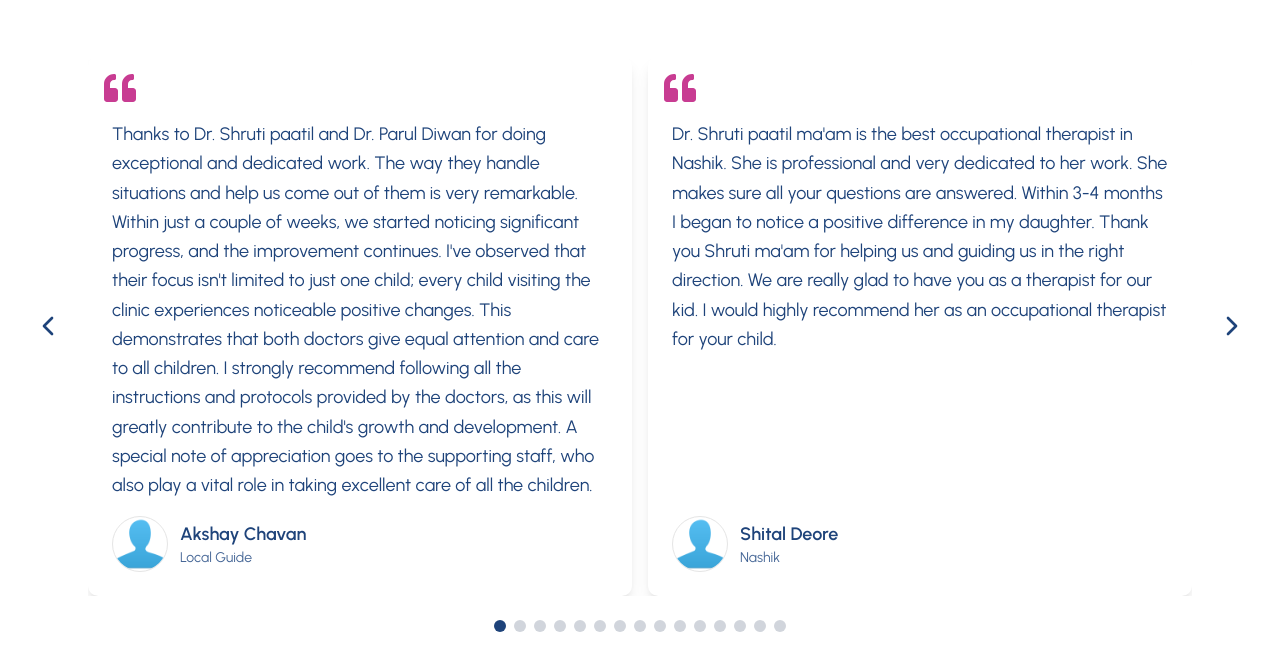
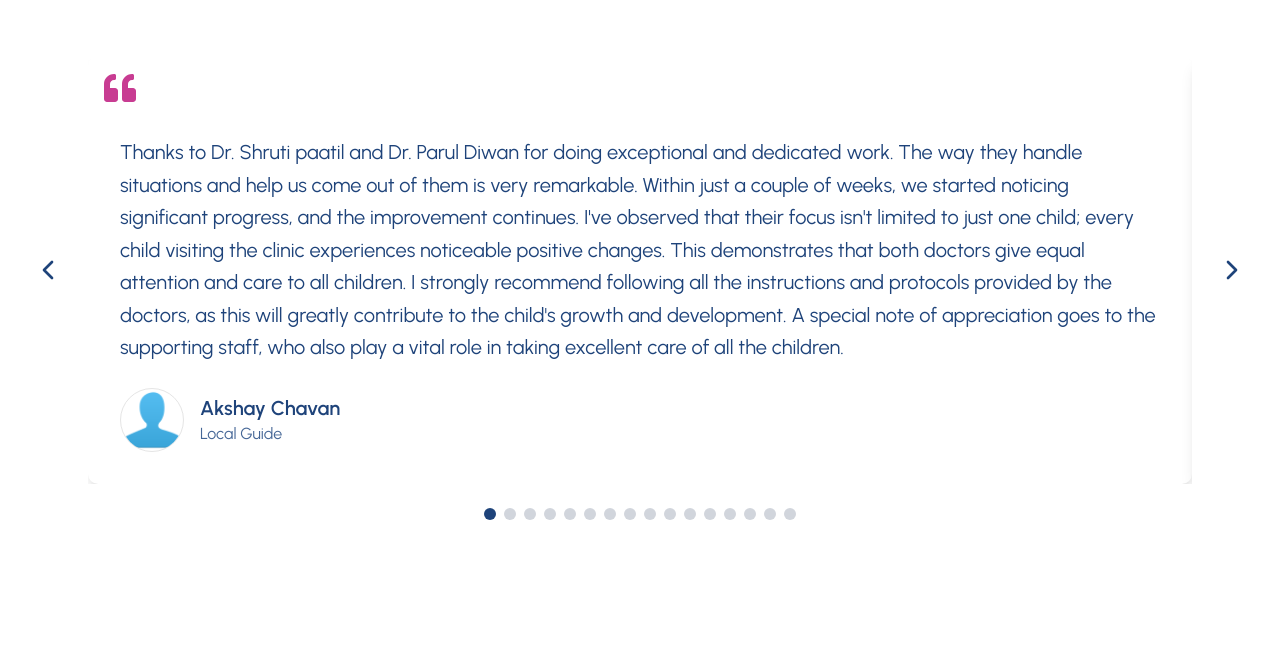
Before and after one commit to Fluencer-D/8senses_user_side, a Next.js app: page /components/testimonials in a window 1280 px wide. Shown: the top 670 px of the page. Built offline with nearby package versions, Linux system fonts and the light colour scheme.

Commit message:
Improved Testemonials and Make Appointment

```diff
--- a/app/components/consultation/page.tsx
+++ b/app/components/consultation/page.tsx
@@ -91,14 +91,14 @@ const Consultation = () => {
       {/* Custom Modal/Dialog - Enhanced Styling with Transparent Foggy Background */}
       {isAppointmentDialogOpen && (
         <div className="fixed inset-0 z-50 flex items-center justify-center bg-transparent p-4 backdrop-blur-xl">
-          <div className="modal-scroll relative w-full max-w-md rounded-xl bg-white p-6 sm:p-8 shadow-2xl animate-fade-in-up max-h-[90vh] overflow-y-auto overflow-x-hidden">
+            <div className="modal-scroll relative w-full max-w-md rounded-xl bg-white p-6 sm:p-8 shadow-2xl animate-fade-in-up max-h-[90vh] overflow-y-auto overflow-x-hidden">
             {/* Close button */}
             <button
               onClick={() => setIsAppointmentDialogOpen(false)}
-              className="absolute top-3 right-3 sm:top-4 sm:right-4 text-gray-500 hover:text-gray-800 transition-colors"
+              className="absolute top-4 right-4 text-gray-500 hover:text-gray-800 transition-colors z-10"
               aria-label="Close dialog"
             >
-              <X className="h-5 w-5 sm:h-6 sm:w-6" />
+              <X className="h-6 w-6" />
             </button>
 
             <div className="flex flex-col space-y-4 text-center">
--- a/app/components/testimonials/page.tsx
+++ b/app/components/testimonials/page.tsx
@@ -174,7 +174,7 @@ const testimonials = [
 
 const Testimonials = () => {
   const [currentIndex, setCurrentIndex] = useState(0);
-  const cardsPerView = 2; // Show 2 cards at once
+  const cardsPerView = 1; // Show 1 card at once
   const maxIndex = Math.max(0, testimonials.length - cardsPerView);
 
   const nextSlide = () => {
@@ -188,47 +188,47 @@ const Testimonials = () => {
   return (
     <section className="relative bg-transparent py-6 sm:py-10 md:py-14">
       <div className="container mx-auto px-4 sm:px-6 relative">
-        <div className="flex items-center gap-4">
+        <div className="flex items-center gap-2 sm:gap-4">
           {/* Left Arrow */}
           <button
             onClick={prevSlide}
-            className="p-2 z-10 hover:bg-gray-100 rounded-full transition-colors"
+            className="p-1 sm:p-2 z-10 hover:bg-gray-100 rounded-full transition-colors"
             disabled={currentIndex === 0}
           >
-            <ChevronLeft className="w-8 h-8 text-[#1E437A]" />
+            <ChevronLeft className="w-6 h-6 sm:w-8 sm:h-8 text-[#1E437A]" />
           </button>
 
           {/* Testimonials Container */}
           <div className="flex-1 overflow-hidden">
             <div
-              className="flex transition-transform duration-500 ease-in-out gap-4 h-auto"
-              style={{ transform: `translateX(calc(-${currentIndex * 100}% - ${currentIndex * 16}px))` }}
+              className="flex transition-transform duration-500 ease-in-out h-auto"
+              style={{ transform: `translateX(-${currentIndex * 100}%)` }}
             >
               {testimonials.map((testimonial, index) => (
                 <div
                   key={index}
-                  className="w-full flex-shrink-0 bg-white rounded-lg shadow-lg p-4 md:p-6 relative flex flex-col"
-                  style={{ width: `calc(50% - 8px)` }}
+                  className="w-full flex-shrink-0 bg-white rounded-lg shadow-lg p-4 sm:p-6 md:p-8 relative flex flex-col"
+                  style={{ minWidth: '100%' }}
                 >
-                  <FaQuoteLeft className="absolute text-[#C83C92] w-6 h-6 md:w-8 md:h-8 top-4 left-4" />
-                  <p className="text-[#1E437A] font-urbanist text-sm md:text-base lg:text-lg leading-relaxed mt-8 md:mt-10 mb-4 flex-grow">
+                  <FaQuoteLeft className="absolute text-[#C83C92] w-6 h-6 sm:w-7 sm:h-7 md:w-8 md:h-8 top-4 left-4" />
+                  <p className="text-[#1E437A] font-urbanist text-sm sm:text-base md:text-lg lg:text-xl leading-relaxed mt-8 sm:mt-10 md:mt-12 mb-4 sm:mb-6 flex-grow">
                     {testimonial.text}
                   </p>
                   <div className="flex items-center mt-auto">
-                    <div className="w-12 h-12 md:w-14 md:h-14 mr-3">
+                    <div className="w-12 h-12 sm:w-14 sm:h-14 md:w-16 md:h-16 mr-3 sm:mr-4">
                       <Image
                         src={avatar}
                         alt={testimonial.name}
-                        width={56}
-                        height={56}
+                        width={64}
+                        height={64}
                         className="rounded-full object-cover border w-full h-full"
                       />
                     </div>
                     <div>
-                      <h4 className="text-[#1E437A] text-base md:text-lg font-semibold">
+                      <h4 className="text-[#1E437A] text-sm sm:text-base md:text-lg lg:text-xl font-semibold">
                         {testimonial.name}
                       </h4>
-                      <p className="text-[#456696] text-sm">
+                      <p className="text-[#456696] text-xs sm:text-sm md:text-base">
                         {testimonial.location}
                       </p>
                     </div>
@@ -241,20 +241,20 @@ const Testimonials = () => {
           {/* Right Arrow */}
           <button
             onClick={nextSlide}
-            className="p-2 z-10 hover:bg-gray-100 rounded-full transition-colors"
+            className="p-1 sm:p-2 z-10 hover:bg-gray-100 rounded-full transition-colors"
             disabled={currentIndex >= maxIndex}
           >
-            <ChevronRight className="w-8 h-8 text-[#1E437A]" />
+            <ChevronRight className="w-6 h-6 sm:w-8 sm:h-8 text-[#1E437A]" />
           </button>
         </div>
 
         {/* Navigation Dots */}
-        <div className="flex justify-center mt-6 space-x-2">
+        <div className="flex justify-center mt-4 sm:mt-6 space-x-1 sm:space-x-2">
           {Array.from({ length: maxIndex + 1 }).map((_, index) => (
             <button
               key={index}
               onClick={() => setCurrentIndex(index)}
-              className={`w-3 h-3 rounded-full transition-colors ${
+              className={`w-2 h-2 sm:w-3 sm:h-3 rounded-full transition-colors ${
                 currentIndex === index ? 'bg-[#1E437A]' : 'bg-gray-300'
               }`}
               aria-label={`Go to slide ${index + 1}`}
```
